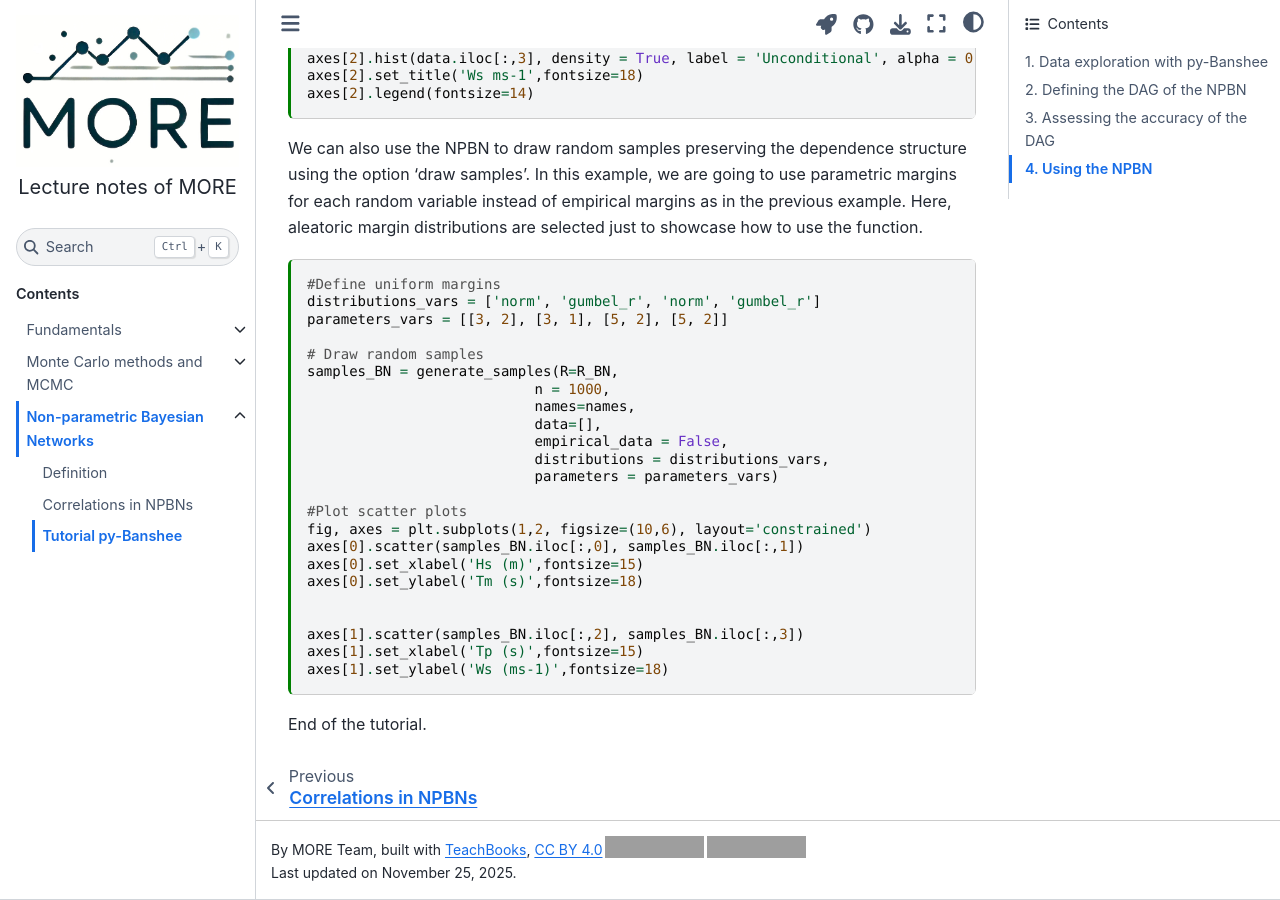
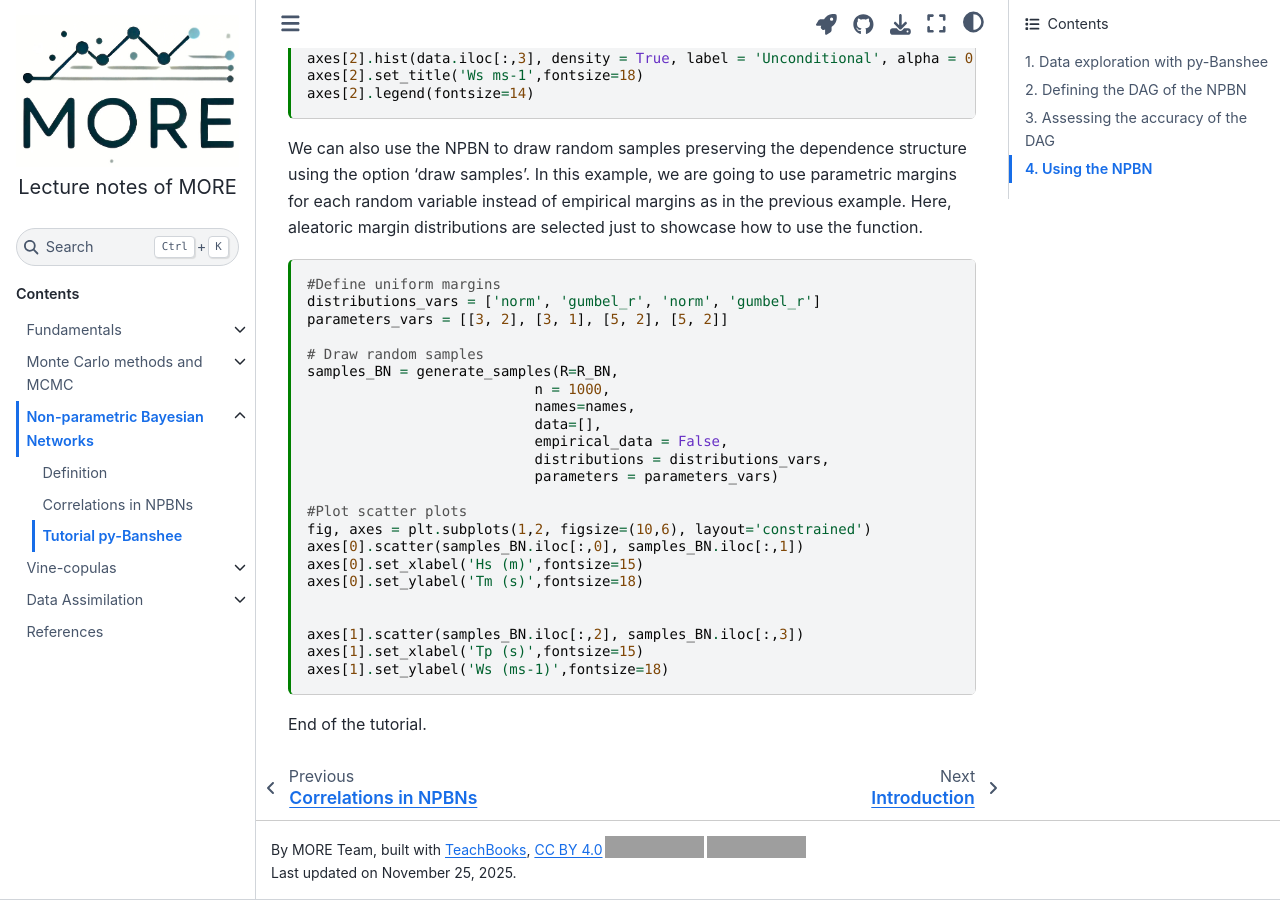
Before and after one commit to TUDelft-CITG/MORE-lecture-notes, a Jupyter Book: the page built from book/NPBN/NPBN_tutorial.ipynb, in a window 1280 px wide and 900 px high, scrolled down 4015 px. Built offline with Jupyter Book 1.0.4 settings and Sphinx 7.4.7 and the Sphinx Book theme 1.1.4, drawn with Linux system fonts in a browser that asks for light colours; pages that are not in the unit, such as notebooks, are missing from menus; comment, search, counter and statistics services are not loaded; some of the changed lines change nothing that is shown; grey boxes are pictures that could not be loaded.

Commit message:
update toc

```diff
--- a/book/_toc.yml
+++ b/book/_toc.yml
@@ -27,6 +27,49 @@ parts:
            title: Correlations in NPBNs
          - file: NPBN/NPBN_tutorial.ipynb
            title: Tutorial py-Banshee
-    # - file: references.md
+      - file: vines/Introduction.md
+        title: Vine-copulas
+        sections:
+          - file: vines/Definition.md
+            title: Regular vines
+          - file: vines/def_vine_cop.md
+            title: Vine copulas
+          - file: vines/estimation.md
+            title: Estimation
+      - file: data_assimilation/01_introduction.md
+        title: Data Assimilation
+        sections:
+         - file: data_assimilation/02_Analytical_Filters.md
+           title: Analytical Filtering
+           sections:
+            - file: data_assimilation/02a_Gaussian_special_case.md
+            - file: data_assimilation/02b_Kalman_Filter.md
+            - file: data_assimilation/02c_Kalman_Filter_example.md
+              title: Example
+         - file: data_assimilation/03_Ensemble_Filters.md
+           title: Ensemble Filtering
+           sections:
+            - file: data_assimilation/03a_Ensemble_Kalman_Filter.md
+              title: Ensemble Kalman Filter
+              sections:
+                - file: data_assimilation/03aa_EnKF_pseudo_algorithm.md
+                - file: data_assimilation/03ab_Lemniscate_EnKF.md
+                  title: Example
+                - file: data_assimilation/03ac_state_vector_augmentation.md
+            - file: data_assimilation/03b_Particle_Filter.md
+              title: Particle Filter
+              sections:
+                - file: data_assimilation/03ba_Importance_sampling.md
+                - file: data_assimilation/03bb_resampling.md
+                - file: data_assimilation/03bc_PF_pseudo_algorithm.md
+                - file: data_assimilation/03bd_Lemniscate_PF.md
+                  title: Example
+                - file: data_assimilation/03be_curse_of_dimensionality.md
+         - file: data_assimilation/04_Grand_Prix.md
+           title: Grand Prix
+           sections:
+           - file: data_assimilation/04a_2024.md
+             title: Grand Prix 2024
+      - file: references.md
     # - file: changelog.md
     # - file: credits.md
```
